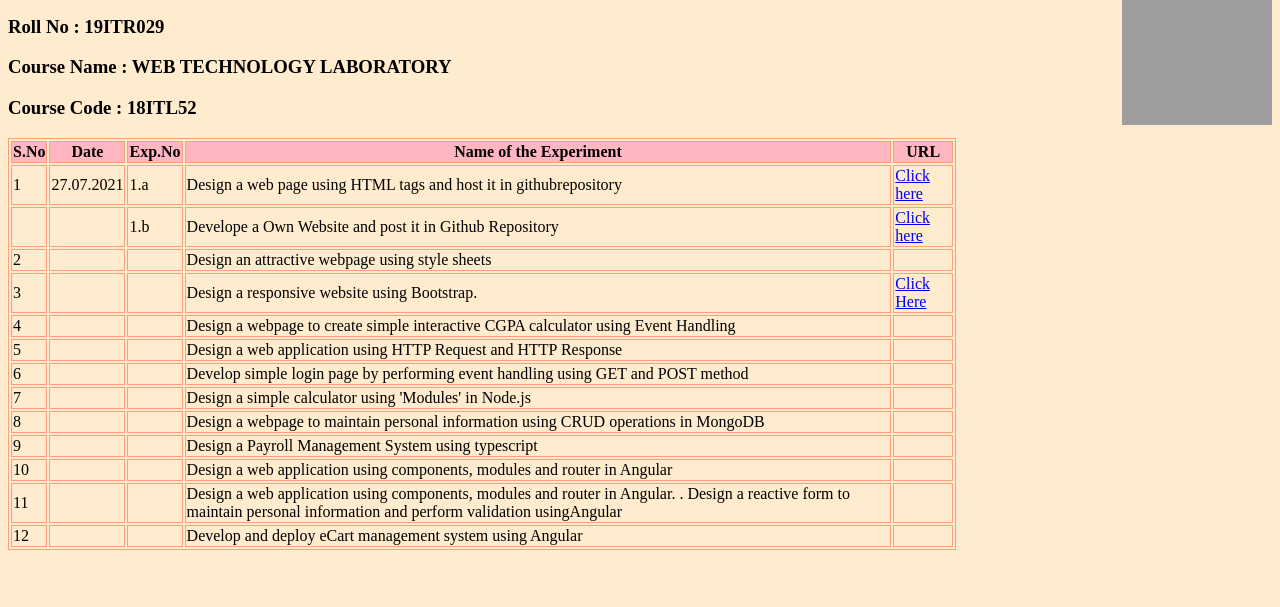
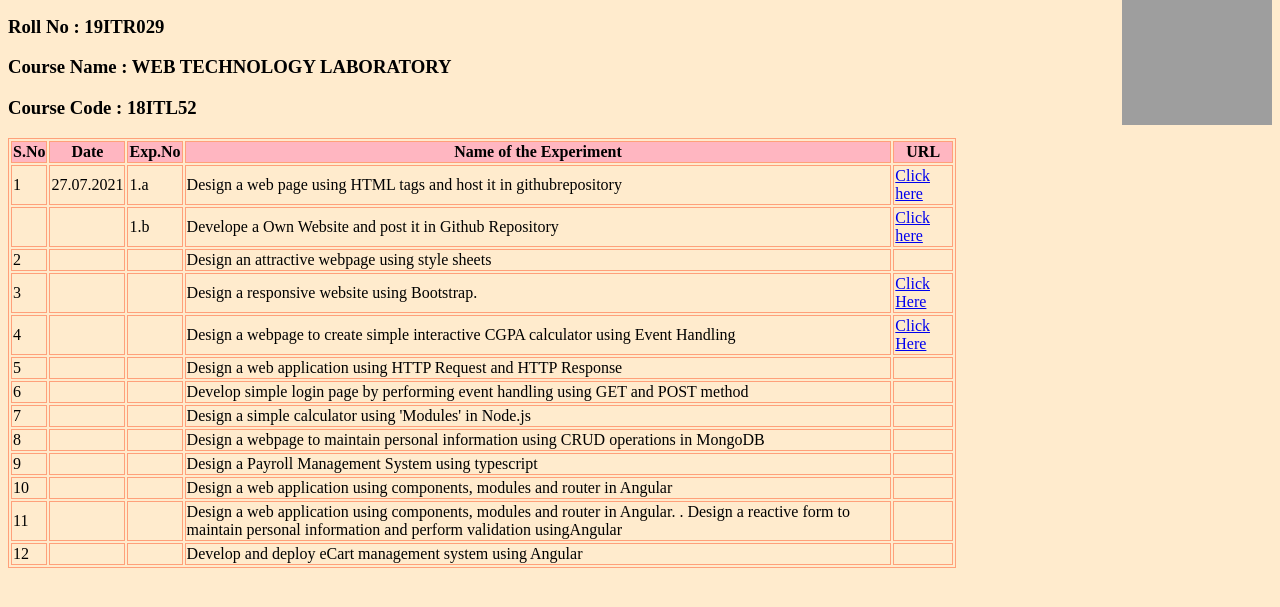
Before and after one commit to zoorojp01/Github, a plain HTML site: page index.html in a window 1280 px wide. Shown: the part 105-712 px from the top of the page. Drawn offline with Linux system fonts and the light colour scheme; grey boxes are pictures that could not be loaded.

Commit message:
Update index.html

```diff
--- a/index.html
+++ b/index.html
@@ -57,7 +57,7 @@
             <td></td>
             <td></td>
             <td>Design a webpage to create simple interactive CGPA calculator using Event Handling</td>
-            <td></td>
+            <td> <a href="https://zoorojp01.github.io/exercise04CGPA/">Click Here</a></td>
         </tr>
         <tr>
             <td>5</td>
```
